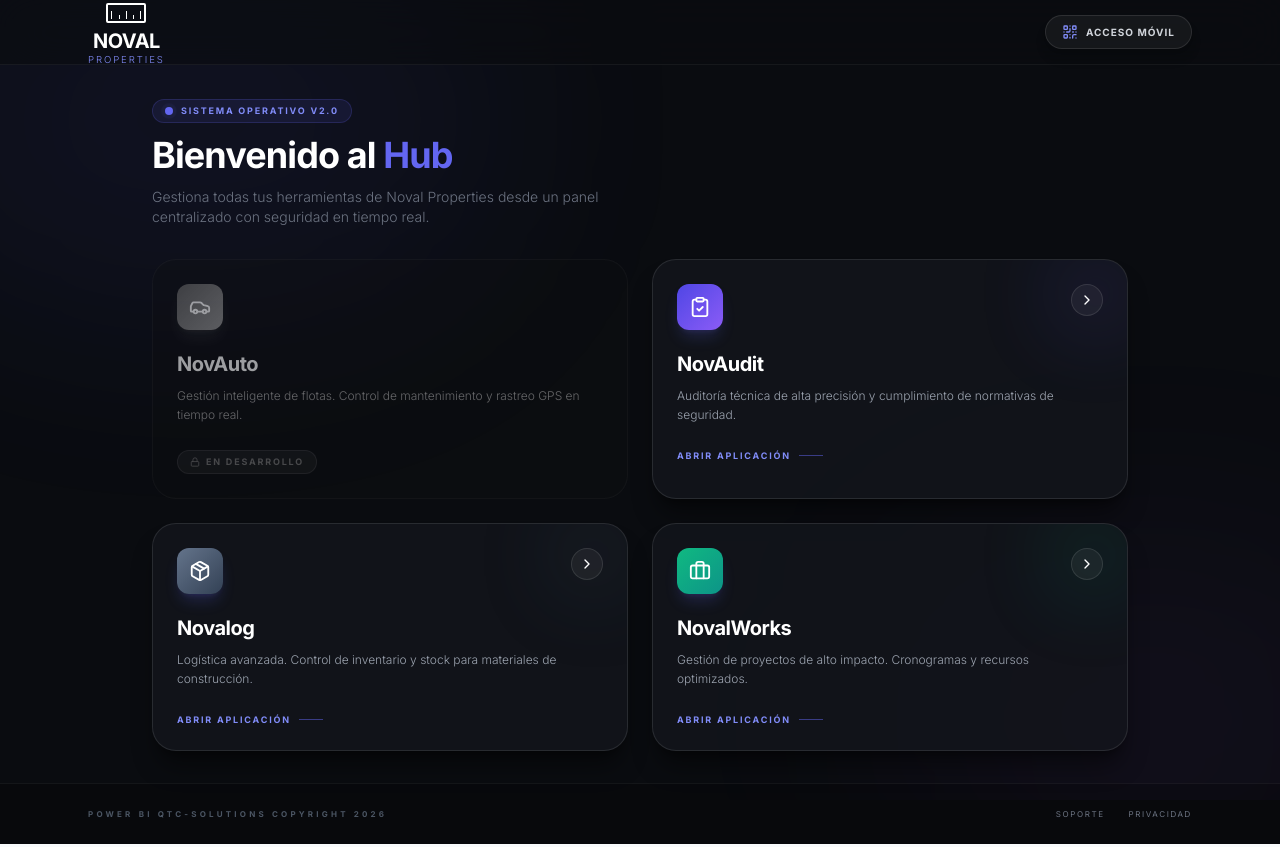
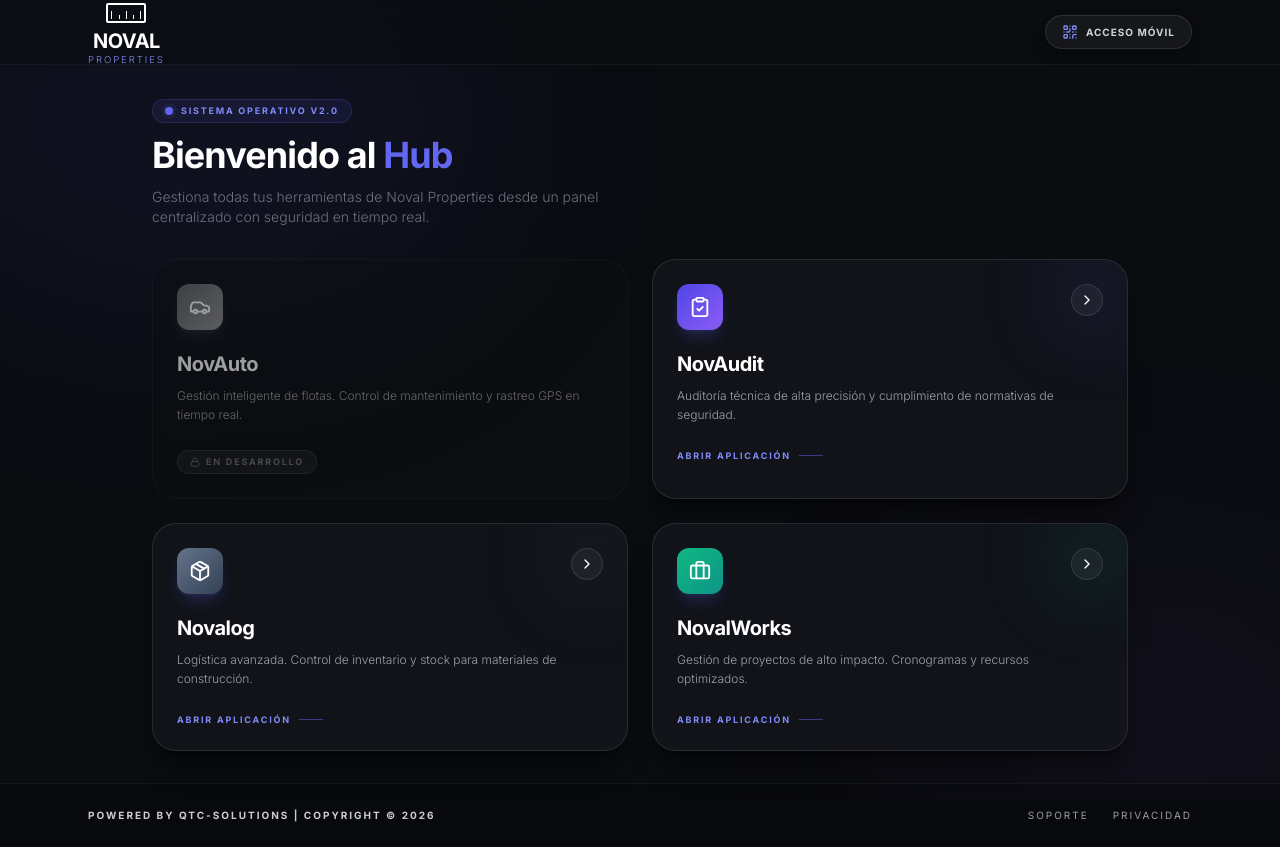
Before and after one commit to QTCSOLUTIONS/NovalAcces, a React (Vite) app: page / in a window 1280 px wide. Built offline with nearby package versions, Linux system fonts and the light colour scheme.

Commit message:
Add files via upload
fff

```diff
--- a/App.tsx
+++ b/App.tsx
@@ -249,12 +249,12 @@ const Dashboard: React.FC = () => {
       {/* Footer */}
       <footer className="relative z-10 border-t border-white/5 py-6 bg-black/20 mt-auto">
         <div className="max-w-6xl mx-auto px-6 flex flex-col md:flex-row justify-between items-center gap-4">
-          <p className="text-[8px] text-gray-600 font-bold tracking-[0.4em] uppercase">
-            POWER BI QTC-SOLUTIONS COPYRIGHT 2026
+          <p className="text-[10px] text-white/80 font-bold tracking-[0.2em] uppercase">
+            POWERED BY QTC-SOLUTIONS | COPYRIGHT © 2026
           </p>
           <div className="flex gap-6">
-            <span className="text-[8px] text-gray-500 tracking-[0.2em] hover:text-white cursor-pointer transition-colors uppercase">Soporte</span>
-            <span className="text-[8px] text-gray-500 tracking-[0.2em] hover:text-white cursor-pointer transition-colors uppercase">Privacidad</span>
+            <span className="text-[10px] text-white/60 tracking-[0.2em] hover:text-white cursor-pointer transition-colors uppercase">Soporte</span>
+            <span className="text-[10px] text-white/60 tracking-[0.2em] hover:text-white cursor-pointer transition-colors uppercase">Privacidad</span>
           </div>
         </div>
       </footer>
```
